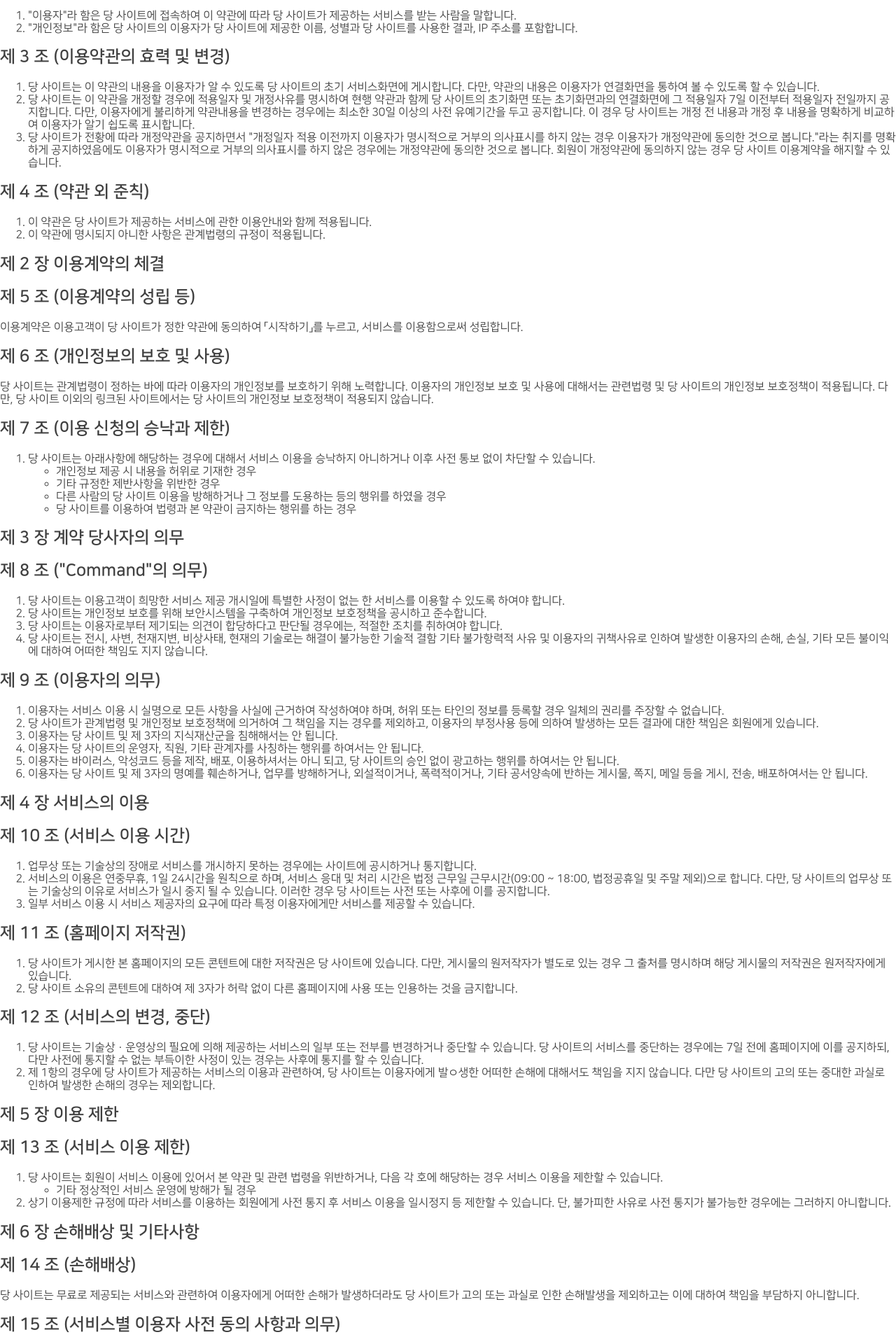
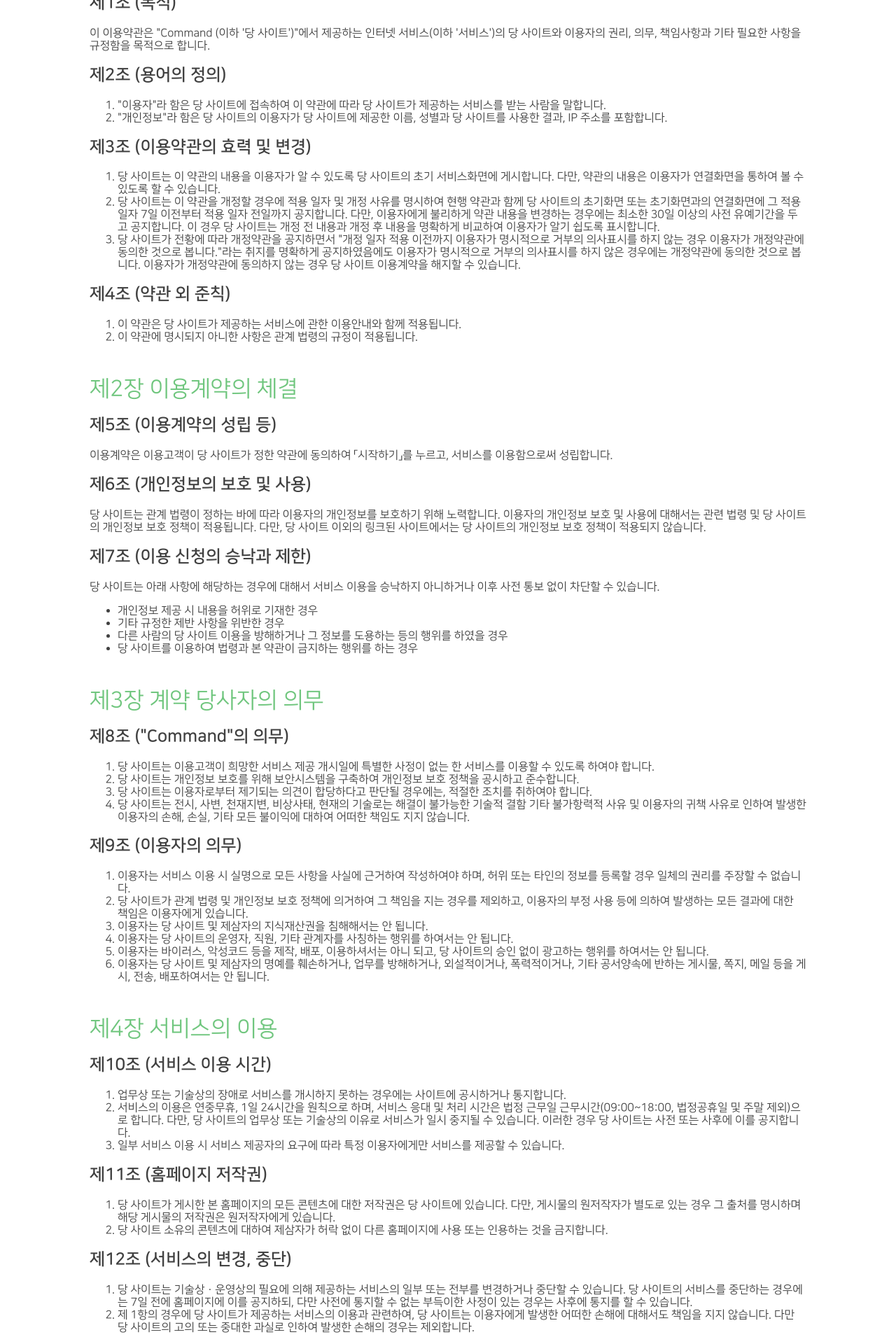
Before and after one commit to plants-studio/dimitest-frontend-v1, a React (Create React App) app: page /tos in a window 1280 px wide. Shown: the part 240-2160 px from the top of the page at 70% size. Built offline with nearby package versions, Linux system fonts and the light colour scheme.

Commit message:
QUICK PUSH

```diff
--- a/src/Router.tsx
+++ b/src/Router.tsx
@@ -34,7 +34,7 @@ const TransitionGroupEx = styled(TransitionGroup)`
 
 const Section = styled.section`
   position: absolute;
-  width: 100vw;
+  width: 100%;
   height: 100vh;
   top: 0;
   left: 0;
--- a/src/components/ChoiceButton.tsx
+++ b/src/components/ChoiceButton.tsx
@@ -1,11 +1,19 @@
 import React from 'react';
+import styled from 'styled-components';
 
-const ChoiceButton: React.FC = () => (
-  <>
-    {
-      // STUB Generated default code
-    }
-  </>
-);
+import { ChoiceButtonProps } from '../types';
+
+const Button = styled.button<ChoiceButtonProps>`
+  max-width: 295px;
+  background-color: transparent;
+  border: solid 1px #9fb0c4;
+  width: 80%;
+  height: 50px;
+  font-size: 0.875rem;
+  color: #9fb0c4;
+  font-family: 'NanumSquare';
+`;
+
+const ChoiceButton: React.FC = (props: ChoiceButtonProps) => <Button type="button" {...props} />;
 
 export default ChoiceButton;
--- a/src/components/Comment.tsx
+++ b/src/components/Comment.tsx
@@ -1,11 +1,19 @@
 import React from 'react';
+import styled from 'styled-components';
 
-const Comment: React.FC = () => (
-  <>
-    {
-      // STUB Generated default code
-    }
-  </>
-);
+import { CommentProps } from '../types';
+
+const Container = styled.div<CommentProps>`
+  max-width: 290px;
+  width: 80%;
+  height: 1.5625rem;
+  font-family: 'NEXON Football Gothic L';
+  font-size: 0.875rem;
+  border-bottom: 1px solid #eaeaea;
+  margin-bottom: 0.5rem;
+  text-align: center;
+`;
+
+const Comment: React.FC<CommentProps> = (props: CommentProps) => <Container {...props} />;
 
 export default Comment;
--- a/src/pages/Home.tsx
+++ b/src/pages/Home.tsx
@@ -1,6 +1,10 @@
 import React from 'react';
+import { Link } from 'react-router-dom';
 import styled from 'styled-components';
 
+import ChoiceButton from '../components/ChoiceButton';
+import Comment from '../components/Comment';
+import Header from '../components/Header';
 import LargeButton from '../components/LargeButton';
 
 const Wrapper = styled.div`
@@ -15,17 +19,77 @@ const Container = styled.div`
   width: 100%;
   height: 100%;
   max-width: 360px;
+  max-height: 812px;
   justify-content: center;
+  align-items: center;
+  flex-direction: column;
+`;
+
+const Background = styled.img`
+  position: absolute;
+  z-index: -1;
+`;
+
+const Highlight = styled.span`
+  color: #70c67e;
+`;
+
+const LinkEx = styled(Link)`
+  color: #cbcbcb;
+  transition: color 0.2s ease;
+
+  &:hover {
+    color: #404040;
+  }
 `;
 
 const Home: React.FC = () => (
-  <>
-    <Wrapper>
-      <Container>
-        <LargeButton>시작하기</LargeButton>
-      </Container>
-    </Wrapper>
-  </>
+  <Wrapper>
+    <Container>
+      <Background alt="background" src="/images/background.png" />
+      <Header size="Large">
+        <Highlight>DIMI</Highlight>
+        TI 테스트
+      </Header>
+      <Header size="Medium">DIMI + MBTI TEST</Header>
+      <Comment>
+        자신의
+        {' '}
+        <Highlight>IT 성향</Highlight>
+        과
+        {' '}
+        <Highlight>직업</Highlight>
+        을 파악할 수 있는
+        테스트입니다.
+      </Comment>
+      <Comment>
+        총
+        {' '}
+        <Highlight>24문항</Highlight>
+        으로 약
+        {' '}
+        <Highlight>8분</Highlight>
+        의 시간이 소요됩니다.
+      </Comment>
+      <Comment>
+        질문을 깊게 생각하지 마시고
+        {' '}
+        <Highlight>마음이 끌리는대로</Highlight>
+      </Comment>
+      <Comment>
+        <Highlight>직관적으로 선택</Highlight>
+        해주세요!
+      </Comment>
+      <LargeButton>시작하기</LargeButton>
+      <Header size="Small">
+        서비스를 이용하면
+        {' '}
+        <LinkEx to="/tos">이용약관</LinkEx>
+        에 동의하는 것으로 간주합니다
+      </Header>
+      <ChoiceButton>신박하고 재미있는 게임 아이디어를 구상한다.</ChoiceButton>
+    </Container>
+  </Wrapper>
 );
 
 export default Home;
--- a/src/pages/TermsOfService.tsx
+++ b/src/pages/TermsOfService.tsx
@@ -1,28 +1,50 @@
 import React from 'react';
+import { Link } from 'react-router-dom';
 import styled from 'styled-components';
 
+const Wrapper = styled.div`
+  display: flex;
+  justify-content: center;
+`;
+
+const Container = styled.div`
+  font-family: 'NanumSquare';
+  padding: 2rem;
+  align-self: center;
+  width: 80%;
+  max-width: 1080px;
+`;
+
 const Title = styled.div`
-  font-family: 'NanumSquare';
-  font-size: 3rem;
+  font-size: 2.5rem;
   font-weight: bold;
+  margin-top: 2rem;
 `;
 
 const Content = styled.div`
-  font-family: 'NanumSquare';
+  word-wrap: break-word;
+`;
+
+const SubTitle = styled.div`
+  font-size: 2rem;
+  color: #70c67e;
+  margin-top: 3rem;
 `;
 
 const TermsOfService: React.FC = () => (
-  <>
+  <Wrapper>
+    <Container>
+      <Link to="/">홈</Link>
       <Title>서비스 이용약관</Title>
       <Content>
-      <h1>제 1 장 총칙</h1>
-      <h2>제 1 조 (목적)</h2>
+        <SubTitle>제1장 총칙</SubTitle>
+        <h2>제1조 (목적)</h2>
         <p>
-        이 이용약관은 &quot;Command (이하 &#39;당 사이트&#39;)&quot;에서 제공하는 인터넷 서비스(이하
-        &#39;서비스&#39;)의 당 사이트와 이용자의 권리, 의무, 책임사항과 기타 필요한 사항을 규정함을
-        목적으로 합니다.
+          이 이용약관은 &quot;Command (이하 &#39;당 사이트&#39;)&quot;에서 제공하는 인터넷
+          서비스(이하 &#39;서비스&#39;)의 당 사이트와 이용자의 권리, 의무, 책임사항과 기타 필요한
+          사항을 규정함을 목적으로 합니다.
         </p>
-      <h2>제 2 조 (용어의 정의)</h2>
+        <h2>제2조 (용어의 정의)</h2>
         <ol>
           <li>
             &quot;이용자&quot;라 함은 당 사이트에 접속하여 이 약관에 따라 당 사이트가 제공하는
@@ -33,69 +55,65 @@ const TermsOfService: React.FC = () => (
             사이트를 사용한 결과, IP 주소를 포함합니다.
           </li>
         </ol>
-      <h2>제 3 조 (이용약관의 효력 및 변경)</h2>
+        <h2>제3조 (이용약관의 효력 및 변경)</h2>
         <ol>
           <li>
             당 사이트는 이 약관의 내용을 이용자가 알 수 있도록 당 사이트의 초기 서비스화면에
             게시합니다. 다만, 약관의 내용은 이용자가 연결화면을 통하여 볼 수 있도록 할 수 있습니다.
           </li>
           <li>
-          당 사이트는 이 약관을 개정할 경우에 적용일자 및 개정사유를 명시하여 현행 약관과 함께 당
-          사이트의 초기화면 또는 초기화면과의 연결화면에 그 적용일자 7일 이전부터 적용일자 전일까지
-          공지합니다. 다만, 이용자에게 불리하게 약관내용을 변경하는 경우에는 최소한 30일 이상의 사전
-          유예기간을 두고 공지합니다. 이 경우 당 사이트는 개정 전 내용과 개정 후 내용을 명확하게
-          비교하여 이용자가 알기 쉽도록 표시합니다.
+            당 사이트는 이 약관을 개정할 경우에 적용 일자 및 개정 사유를 명시하여 현행 약관과 함께
+            당 사이트의 초기화면 또는 초기화면과의 연결화면에 그 적용 일자 7일 이전부터 적용 일자
+            전일까지 공지합니다. 다만, 이용자에게 불리하게 약관 내용을 변경하는 경우에는 최소한 30일
+            이상의 사전 유예기간을 두고 공지합니다. 이 경우 당 사이트는 개정 전 내용과 개정 후
+            내용을 명확하게 비교하여 이용자가 알기 쉽도록 표시합니다.
           </li>
           <li>
-          당 사이트가 전황에 따라 개정약관을 공지하면서 &quot;개정일자 적용 이전까지 이용자가
+            당 사이트가 전황에 따라 개정약관을 공지하면서 &quot;개정 일자 적용 이전까지 이용자가
             명시적으로 거부의 의사표시를 하지 않는 경우 이용자가 개정약관에 동의한 것으로
             봅니다.&quot;라는 취지를 명확하게 공지하였음에도 이용자가 명시적으로 거부의 의사표시를
-          하지 않은 경우에는 개정약관에 동의한 것으로 봅니다. 회원이 개정약관에 동의하지 않는 경우
-          당 사이트 이용계약을 해지할 수 있습니다.
+            하지 않은 경우에는 개정약관에 동의한 것으로 봅니다. 이용자가 개정약관에 동의하지 않는
+            경우 당 사이트 이용계약을 해지할 수 있습니다.
           </li>
         </ol>
-      <h2>제 4 조 (약관 외 준칙)</h2>
+        <h2>제4조 (약관 외 준칙)</h2>
         <ol>
           <li>이 약관은 당 사이트가 제공하는 서비스에 관한 이용안내와 함께 적용됩니다.</li>
-        <li>이 약관에 명시되지 아니한 사항은 관계법령의 규정이 적용됩니다.</li>
+          <li>이 약관에 명시되지 아니한 사항은 관계 법령의 규정이 적용됩니다.</li>
         </ol>
-      <h1>제 2 장 이용계약의 체결</h1>
-      <h2>제 5 조 (이용계약의 성립 등)</h2>
+        <SubTitle>제2장 이용계약의 체결</SubTitle>
+        <h2>제5조 (이용계약의 성립 등)</h2>
         <p>
           이용계약은 이용고객이 당 사이트가 정한 약관에 동의하여 「시작하기」를 누르고, 서비스를
           이용함으로써 성립합니다.
         </p>
-      <h2>제 6 조 (개인정보의 보호 및 사용)</h2>
+        <h2>제6조 (개인정보의 보호 및 사용)</h2>
         <p>
-        당 사이트는 관계법령이 정하는 바에 따라 이용자의 개인정보를 보호하기 위해 노력합니다.
-        이용자의 개인정보 보호 및 사용에 대해서는 관련법령 및 당 사이트의 개인정보 보호정책이
-        적용됩니다. 다만, 당 사이트 이외의 링크된 사이트에서는 당 사이트의 개인정보 보호정책이
+          당 사이트는 관계 법령이 정하는 바에 따라 이용자의 개인정보를 보호하기 위해 노력합니다.
+          이용자의 개인정보 보호 및 사용에 대해서는 관련 법령 및 당 사이트의 개인정보 보호 정책이
+          적용됩니다. 다만, 당 사이트 이외의 링크된 사이트에서는 당 사이트의 개인정보 보호 정책이
           적용되지 않습니다.
         </p>
-      <h2>제 7 조 (이용 신청의 승낙과 제한)</h2>
-      <ol>
-        <li>
-          당 사이트는 아래사항에 해당하는 경우에 대해서 서비스 이용을 승낙하지 아니하거나 이후 사전
-          통보 없이 차단할 수 있습니다.
+        <h2>제7조 (이용 신청의 승낙과 제한)</h2>
+        당 사이트는 아래 사항에 해당하는 경우에 대해서
+        서비스 이용을 승낙하지 아니하거나 이후 사전 통보 없이 차단할 수 있습니다.
         <ul>
           <li>개인정보 제공 시 내용을 허위로 기재한 경우</li>
-            <li>기타 규정한 제반사항을 위반한 경우</li>
+          <li>기타 규정한 제반 사항을 위반한 경우</li>
           <li>
             다른 사람의 당 사이트 이용을 방해하거나 그 정보를 도용하는 등의 행위를 하였을 경우
           </li>
           <li>당 사이트를 이용하여 법령과 본 약관이 금지하는 행위를 하는 경우</li>
         </ul>
-        </li>
-      </ol>
-      <h1>제 3 장 계약 당사자의 의무</h1>
-      <h2>제 8 조 (&quot;Command&quot;의 의무)</h2>
+        <SubTitle>제3장 계약 당사자의 의무</SubTitle>
+        <h2>제8조 (&quot;Command&quot;의 의무)</h2>
         <ol>
           <li>
             당 사이트는 이용고객이 희망한 서비스 제공 개시일에 특별한 사정이 없는 한 서비스를 이용할
             수 있도록 하여야 합니다.
           </li>
           <li>
-          당 사이트는 개인정보 보호를 위해 보안시스템을 구축하여 개인정보 보호정책을 공시하고
+            당 사이트는 개인정보 보호를 위해 보안시스템을 구축하여 개인정보 보호 정책을 공시하고
             준수합니다.
           </li>
           <li>
@@ -104,36 +122,36 @@ const TermsOfService: React.FC = () => (
           </li>
           <li>
             당 사이트는 전시, 사변, 천재지변, 비상사태, 현재의 기술로는 해결이 불가능한 기술적 결함
-          기타 불가항력적 사유 및 이용자의 귀책사유로 인하여 발생한 이용자의 손해, 손실, 기타 모든
-          불이익에 대하여 어떠한 책임도 지지 않습니다.
+            기타 불가항력적 사유 및 이용자의 귀책 사유로 인하여 발생한 이용자의 손해, 손실, 기타
+            모든 불이익에 대하여 어떠한 책임도 지지 않습니다.
           </li>
         </ol>
-      <h2>제 9 조 (이용자의 의무)</h2>
+        <h2>제9조 (이용자의 의무)</h2>
         <ol>
           <li>
             이용자는 서비스 이용 시 실명으로 모든 사항을 사실에 근거하여 작성하여야 하며, 허위 또는
             타인의 정보를 등록할 경우 일체의 권리를 주장할 수 없습니다.
           </li>
           <li>
-          당 사이트가 관계법령 및 개인정보 보호정책에 의거하여 그 책임을 지는 경우를 제외하고,
-          이용자의 부정사용 등에 의하여 발생하는 모든 결과에 대한 책임은 회원에게 있습니다.
+            당 사이트가 관계 법령 및 개인정보 보호 정책에 의거하여 그 책임을 지는 경우를 제외하고,
+            이용자의 부정 사용 등에 의하여 발생하는 모든 결과에 대한 책임은 이용자에게 있습니다.
           </li>
-        <li>이용자는 당 사이트 및 제 3자의 지식재산군을 침해해서는 안 됩니다.</li>
+          <li>이용자는 당 사이트 및 제삼자의 지식재산권을 침해해서는 안 됩니다.</li>
           <li>
             이용자는 당 사이트의 운영자, 직원, 기타 관계자를 사칭하는 행위를 하여서는 안 됩니다.
           </li>
           <li>
-          이용자는 바이러스, 악성코드 등을 제작, 배포, 이용하셔서는 아니 되고, 당 사이트의 승인 없이
-          광고하는 행위를 하여서는 안 됩니다.
+            이용자는 바이러스, 악성코드 등을 제작, 배포, 이용하셔서는 아니 되고, 당 사이트의 승인
+            없이 광고하는 행위를 하여서는 안 됩니다.
           </li>
           <li>
-          이용자는 당 사이트 및 제 3자의 명예를 훼손하거나, 업무를 방해하거나, 외설적이거나,
+            이용자는 당 사이트 및 제삼자의 명예를 훼손하거나, 업무를 방해하거나, 외설적이거나,
             폭력적이거나, 기타 공서양속에 반하는 게시물, 쪽지, 메일 등을 게시, 전송, 배포하여서는 안
             됩니다.
           </li>
         </ol>
-      <h1>제 4 장 서비스의 이용</h1>
-      <h2>제 10 조 (서비스 이용 시간)</h2>
+        <SubTitle>제4장 서비스의 이용</SubTitle>
+        <h2>제10조 (서비스 이용 시간)</h2>
         <ol>
           <li>
             업무상 또는 기술상의 장애로 서비스를 개시하지 못하는 경우에는 사이트에 공시하거나
@@ -141,8 +159,8 @@ const TermsOfService: React.FC = () => (
           </li>
           <li>
             서비스의 이용은 연중무휴, 1일 24시간을 원칙으로 하며, 서비스 응대 및 처리 시간은 법정
-          근무일 근무시간(09:00 ~ 18:00, 법정공휴일 및 주말 제외)으로 합니다. 다만, 당 사이트의
-          업무상 또는 기술상의 이유로 서비스가 일시 중지 될 수 있습니다. 이러한 경우 당 사이트는
+            근무일 근무시간(09:00~18:00, 법정공휴일 및 주말 제외)으로 합니다. 다만, 당 사이트의
+            업무상 또는 기술상의 이유로 서비스가 일시 중지될 수 있습니다. 이러한 경우 당 사이트는
             사전 또는 사후에 이를 공지합니다.
           </li>
           <li>
@@ -150,19 +168,19 @@ const TermsOfService: React.FC = () => (
             있습니다.
           </li>
         </ol>
-      <h2>제 11 조 (홈페이지 저작권)</h2>
+        <h2>제11조 (홈페이지 저작권)</h2>
         <ol>
           <li>
-          당 사이트가 게시한 본 홈페이지의 모든 콘텐트에 대한 저작권은 당 사이트에 있습니다. 다만,
+            당 사이트가 게시한 본 홈페이지의 모든 콘텐츠에 대한 저작권은 당 사이트에 있습니다. 다만,
             게시물의 원저작자가 별도로 있는 경우 그 출처를 명시하며 해당 게시물의 저작권은
             원저작자에게 있습니다.
           </li>
           <li>
-          당 사이트 소유의 콘텐트에 대하여 제 3자가 허락 없이 다른 홈페이지에 사용 또는 인용하는
+            당 사이트 소유의 콘텐츠에 대하여 제삼자가 허락 없이 다른 홈페이지에 사용 또는 인용하는
             것을 금지합니다.
           </li>
         </ol>
-      <h2>제 12 조 (서비스의 변경, 중단)</h2>
+        <h2>제12조 (서비스의 변경, 중단)</h2>
         <ol>
           <li>
             당 사이트는 기술상 · 운영상의 필요에 의해 제공하는 서비스의 일부 또는 전부를 변경하거나
@@ -172,37 +190,35 @@ const TermsOfService: React.FC = () => (
           </li>
           <li>
             제 1항의 경우에 당 사이트가 제공하는 서비스의 이용과 관련하여, 당 사이트는 이용자에게
-          발ㅇ생한 어떠한 손해에 대해서도 책임을 지지 않습니다. 다만 당 사이트의 고의 또는 중대한
+            발생한 어떠한 손해에 대해서도 책임을 지지 않습니다. 다만 당 사이트의 고의 또는 중대한
             과실로 인하여 발생한 손해의 경우는 제외합니다.
           </li>
         </ol>
-      <h1>제 5 장 이용 제한</h1>
-      <h2>제 13 조 (서비스 이용 제한)</h2>
+        <SubTitle>제5장 이용 제한</SubTitle>
+        <h2>제13조 (서비스 이용 제한)</h2>
         <ol>
           <li>
-          당 사이트는 회원이 서비스 이용에 있어서 본 약관 및 관련 법령을 위반하거나, 다음 각 호에
-          해당하는 경우 서비스 이용을 제한할 수 있습니다.
-          <ul>
-            <li>기타 정상적인 서비스 운영에 방해가 될 경우</li>
-          </ul>
+            당 사이트는 이용자가 서비스 이용에 있어서 본 약관 및 관련 법령을 위반하거나, 기타
+            정상적인 서비스 운영에 방해가 될 경우 서비스 이용을 제한할 수 있습니다.
           </li>
           <li>
-          상기 이용제한 규정에 따라 서비스를 이용하는 회원에게 사전 통지 후 서비스 이용을 일시정지
-          등 제한할 수 있습니다. 단, 불가피한 사유로 사전 통지가 불가능한 경우에는 그러하지
+            상기 이용 제한 규정에 따라 서비스를 이용하는 이용자에게 사전 통지 후 서비스 이용을 일시
+            정지 등 제한할 수 있습니다. 단, 불가피한 사유로 사전 통지가 불가능한 경우에는 그러하지
             아니합니다.
           </li>
         </ol>
-      <h1>제 6 장 손해배상 및 기타사항</h1>
-      <h2>제 14 조 (손해배상)</h2>
+        <SubTitle>제6장 손해배상 및 기타사항</SubTitle>
+        <h2>제14조 (손해배상)</h2>
         <p>
           당 사이트는 무료로 제공되는 서비스와 관련하여 이용자에게 어떠한 손해가 발생하더라도 당
-        사이트가 고의 또는 과실로 인한 손해발생을 제외하고는 이에 대하여 책임을 부담하지 아니합니다.
+          사이트가 고의 또는 과실로 인한 손해 발생을 제외하고는 이에 대하여 책임을 부담하지
+          아니합니다.
         </p>
-      <h2>제 15 조 (서비스별 이용자 사전 동의 사항과 의무)</h2>
+        <h2>제15조 (서비스별 이용자 사전 동의 사항과 의무)</h2>
         <p>
-        당 사이트는 이용자의 권리 보장이나 취득 등을 위한 어떠한 명목의 의무나 책임도 부담하지 않고,
-        이를 보장하지 않으며, 이용자 개인의 행위(당 사이트의 서비스 이용 행위 일체를 포함)로 인한
-        어떠한 분쟁이나 어떠한 명목의 손실, 손해에 대해서도 법적 책임을 지지 아니합니다.
+          당 사이트는 이용자의 권리 보장이나 취득 등을 위한 어떠한 명목의 의무나 책임도 부담하지
+          않고, 이를 보장하지 않으며, 이용자 개인의 행위(당 사이트의 서비스 이용 행위 일체를 포함)로
+          인한 어떠한 분쟁이나 어떠한 명목의 손실, 손해에 대해서도 법적 책임을 지지 아니합니다.
         </p>
         <h3>부칙</h3>
         <p>
@@ -210,7 +226,9 @@ const TermsOfService: React.FC = () => (
           약관의 적용일 이전 이용자도 개정된 약관의 적용을 받습니다.
         </p>
       </Content>
-  </>
+      <Link to="/">홈</Link>
+    </Container>
+  </Wrapper>
 );
 
 export default TermsOfService;
```
Also changed, not shown: src/components/ProgressBar.tsx (+34 -8 lines), src/types/index.ts (+17 -1 lines), public/images/background.png (added), public/images/school.png (added). Lines whose indentation alone changed are shown as unchanged.
